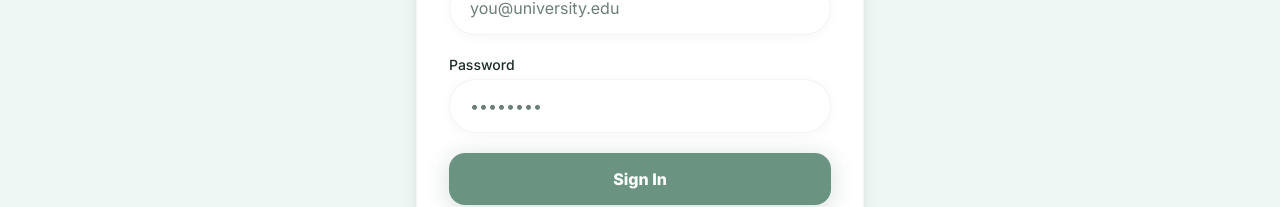
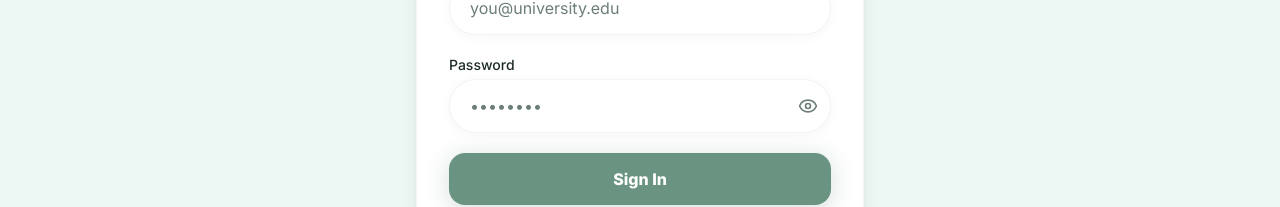
Before and after one commit to Adithya-ux-2006/ColtSolid, a React (Vite) app: page /login in a window 1280 px wide. Shown: the part 443-650 px from the top of the page. Built offline with nearby package versions, Linux system fonts and the light colour scheme; no server answers; the database is empty.

Commit message:
Add show/hide password toggle to all password fields

```diff
--- /dev/null
+++ b/src/components/ui/PasswordInput.jsx
@@ -0,0 +1,32 @@
+import { useState } from 'react';
+import { Eye, EyeOff } from 'lucide-react';
+import { cn } from '../../utils/cn';
+
+export function PasswordInput({ className, wrapperClassName, ...props }) {
+  const [visible, setVisible] = useState(false);
+
+  return (
+    <div className={cn('relative', wrapperClassName)}>
+      <input
+        {...props}
+        type={visible ? 'text' : 'password'}
+        className={cn(className, 'pr-14')}
+      />
+      <button
+        type="button"
+        onClick={() => setVisible((v) => !v)}
+        aria-label={visible ? 'Hide password' : 'Show password'}
+        aria-pressed={visible}
+        className={cn(
+          'absolute right-0 top-1/2 -translate-y-1/2',
+          'flex items-center justify-center w-11 h-11 rounded-full',
+          'text-ink-muted hover:text-ink active:text-ink',
+          'transition-colors duration-200',
+          'focus:outline-none focus-visible:ring-2 focus-visible:ring-primary/30'
+        )}
+      >
+        {visible ? <EyeOff className="w-5 h-5" /> : <Eye className="w-5 h-5" />}
+      </button>
+    </div>
+  );
+}
--- a/src/pages/Login.jsx
+++ b/src/pages/Login.jsx
@@ -2,6 +2,7 @@ import { useState } from 'react';
 import { Link, useNavigate } from 'react-router-dom';
 import { Loader2 } from 'lucide-react';
 import { PageWrapper } from '../components/layout';
+import { PasswordInput } from '../components/ui/PasswordInput';
 import { useAuthStore } from '../store/authStore';
 
 export function Login() {
@@ -58,17 +59,15 @@ export function Login() {
             </div>
             <div>
               <label className="block text-sm font-medium text-ink mb-1" htmlFor="password">Password</label>
-              <div className="bg-card rounded-full shadow-soft border border-border/50 transition-shadow duration-200 focus-within:shadow-[0_0_0_2px_hsl(var(--primary)/0.25)] focus-within:border-primary/30">
-                <input
+              <PasswordInput
                 id="password"
-                  type="password"
                 value={password}
                 onChange={(e) => setPassword(e.target.value)}
                 className="w-full bg-transparent px-5 py-3.5 text-base text-ink placeholder-ink-muted focus:outline-none"
+                wrapperClassName="bg-card rounded-full shadow-soft border border-border/50 transition-shadow duration-200 focus-within:shadow-[0_0_0_2px_hsl(var(--primary)/0.25)] focus-within:border-primary/30"
                 placeholder="••••••••"
                 required
               />
-              </div>
             </div>
 
             <button
--- a/src/pages/Register.jsx
+++ b/src/pages/Register.jsx
@@ -2,6 +2,7 @@ import { useEffect, useRef, useState } from 'react';
 import { Link, useNavigate, useSearchParams } from 'react-router-dom';
 import { Loader2 } from 'lucide-react';
 import { PageWrapper } from '../components/layout';
+import { PasswordInput } from '../components/ui/PasswordInput';
 import { useAuthStore } from '../store/authStore';
 import { cn } from '../utils/cn';
 
@@ -115,10 +116,9 @@ export function Register() {
 
             <div>
               <label className="block text-sm font-medium text-ink mb-1" htmlFor="password">Password</label>
-              <input
+              <PasswordInput
                 id="password"
                 name="password"
-                type="password"
                 value={formData.password}
                 onChange={handleChange}
                 className="w-full px-4 py-3 border border-ink/10 rounded-xl focus:outline-none focus:ring-2 focus:ring-primary/20 focus:border-primary transition-all"
@@ -128,10 +128,9 @@ export function Register() {
 
             <div>
               <label className="block text-sm font-medium text-ink mb-1" htmlFor="confirmPassword">Confirm Password</label>
-              <input
+              <PasswordInput
                 id="confirmPassword"
                 name="confirmPassword"
-                type="password"
                 value={formData.confirmPassword}
                 onChange={handleChange}
                 className={cn(
```
Lines whose indentation alone changed are shown as unchanged.
